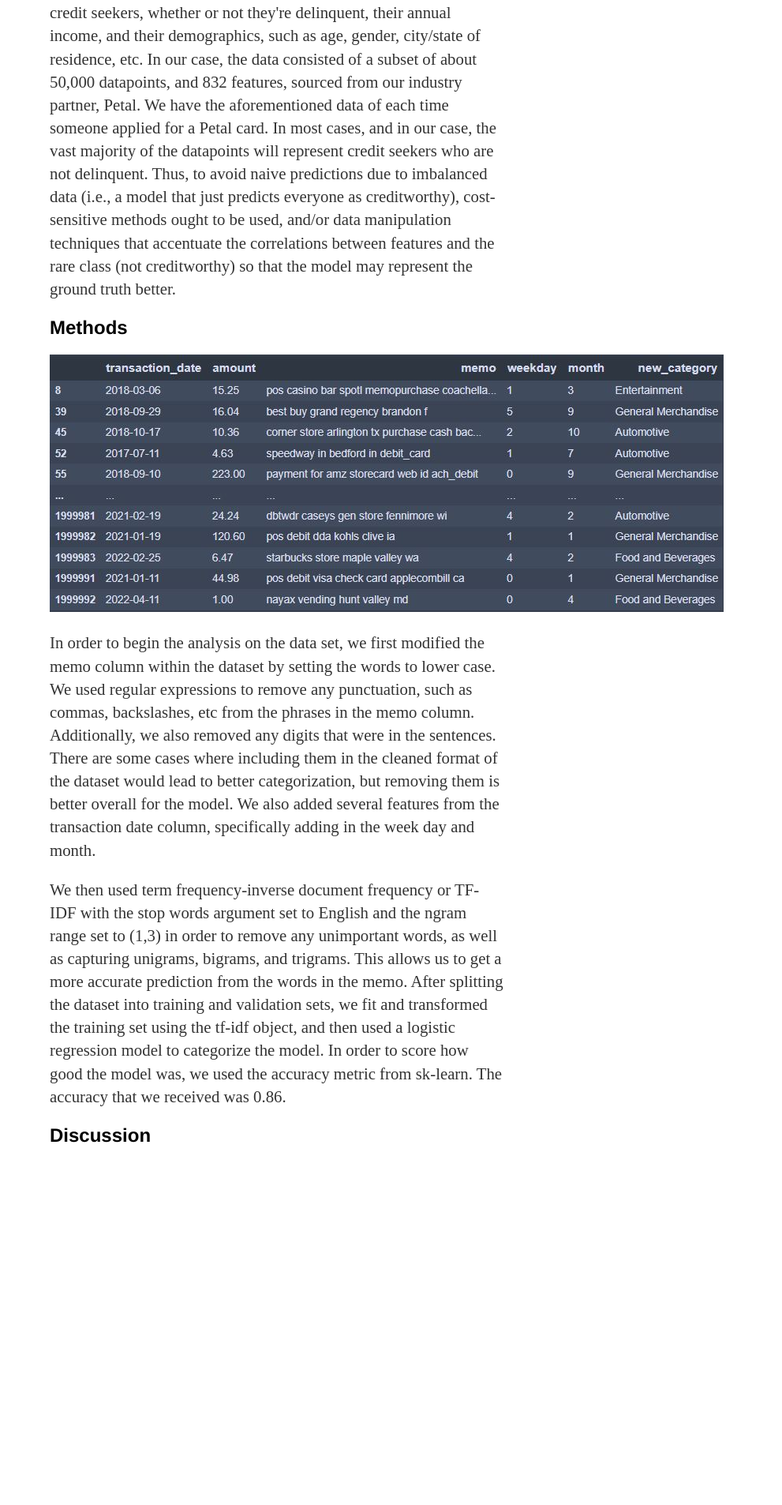
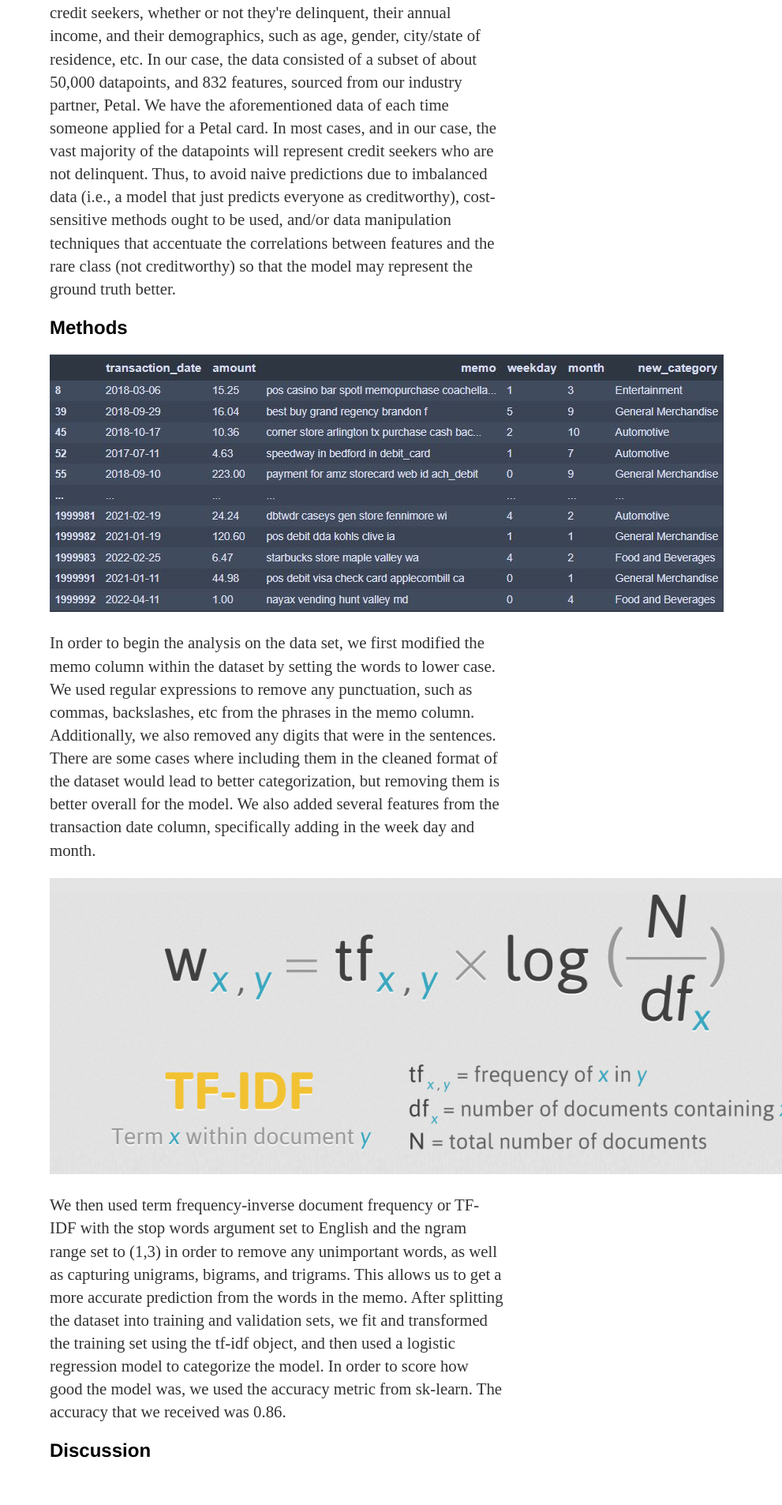
Before and after one commit to kkw002/kkw002.github.io, a Jekyll site: the page built from index.html, in a window 1280 px wide. Shown: the part 1349-3255 px from the top of the page at 79% size, without its empty margins (289-1280 px from the left). Built offline with Jekyll 4.4.1, drawn with Linux system fonts in a browser that asks for light colours; before the commit the page ends 2856 px from its top, so only the background shows below that.

Commit message:
Update default.html

```diff
--- a/_layouts/default.html
+++ b/_layouts/default.html
@@ -33,6 +33,7 @@
 			<h2>Methods</h2>
 			<img class='image' src='/images/Capture.JPG'>
 			<p>In order to begin the analysis on the data set, we first modified the memo column within the dataset by setting the words to lower case. We used regular expressions to remove any punctuation, such as commas, backslashes, etc from the phrases in the memo column. Additionally, we also removed any digits that were in the sentences. There are some cases where including them in the cleaned format of the dataset would lead to better categorization, but removing them is better overall for the model. We also added several features from the transaction date column, specifically adding in the week day and month.</p>
+			<img class='image' src='/images/tf-idf-2-1-1024x375.png'>
 			<p>We then used term frequency-inverse document frequency or TF-IDF with the stop words argument set to English and the ngram range set to (1,3) in order to remove any unimportant words, as well as capturing unigrams, bigrams, and trigrams. This allows us to get a more accurate prediction from the words in the memo. After splitting the dataset into training and validation sets, we fit and transformed the training set using the tf-idf object, and then used a logistic regression model to categorize the model. In order to score how good the model was, we used the accuracy metric from sk-learn. The accuracy that we received was 0.86. </p>
 		</div>
 		<div class="discussion">
```
